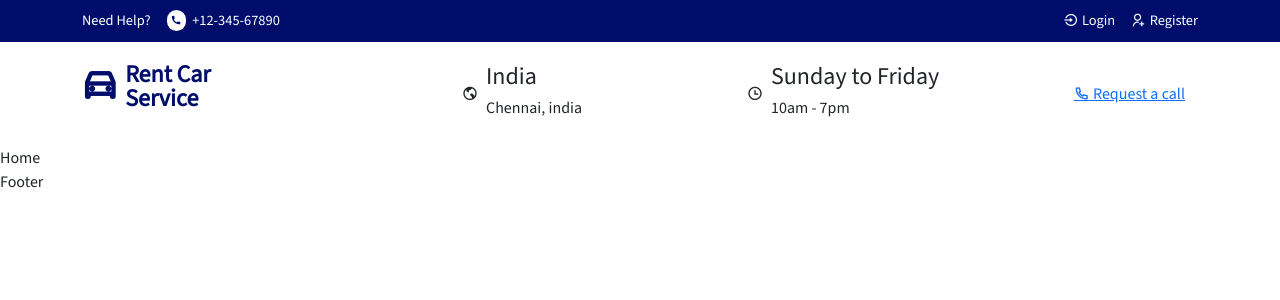
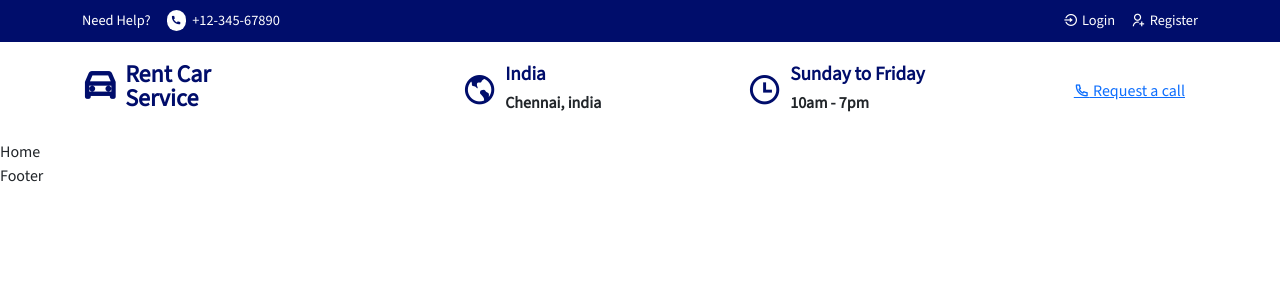
Before and after one commit to navanee1609/car-rent, a React (Create React App) app: page /home in a window 1280 px wide. Shown: the top 300 px of the page. Built offline with nearby package versions, Linux system fonts and the light colour scheme.

Commit message:
added style to loocation part

```diff
--- a/src/styles/header.css
+++ b/src/styles/header.css
@@ -43,13 +43,15 @@
   }
 
 
-  /* header middle styling */
+  /*=========== header middle styling=========== */
 
+
+  /* header */
   .header__middle {
     padding: 20px 0px;
   }
 
-
+  /* logo */
 .logo h1 a span {
   font-size: 1.5rem;
 }
@@ -67,3 +69,20 @@
 .logo h1 {
   line-height: 1.5rem;
 }
+
+/* location */
+
+.header__location span i {
+  font-size: 2.2rem;
+  color: #000d6b;
+}
+
+.header__location-content h4 {
+  font-size: 1.2rem;
+  font-weight: 700;
+  color: #000d6b;
+}
+
+.header__location-content h6 {
+  font-weight: 600;
+}
```
